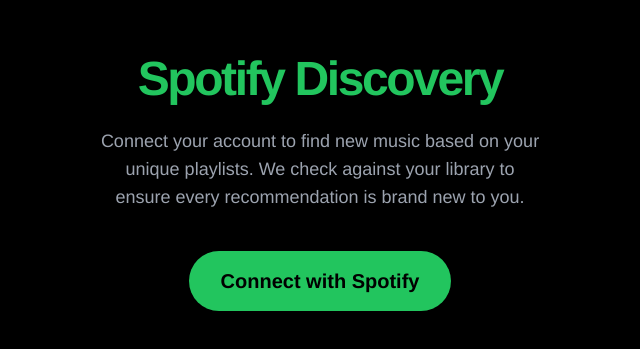
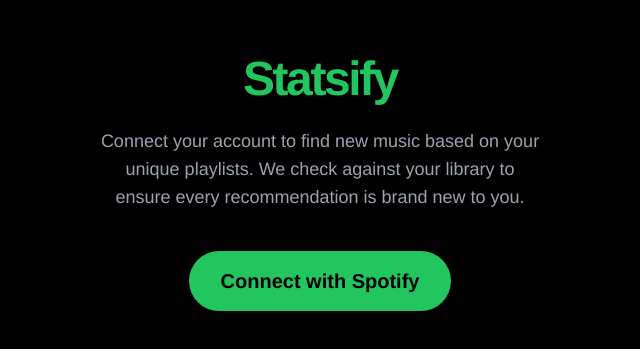
Before and after one commit to philipdonath299/spotapp, a React (Vite) app: page / in a window 1280 px wide. Shown: the part 201-550 px from the top of the page, without its empty margins (320-960 px from the left). Built offline with nearby package versions, Linux system fonts and the light colour scheme; no server answers.

Commit message:
Rebrand app to Statsify

```diff
--- a/index.html
+++ b/index.html
@@ -1,13 +1,16 @@
 <!doctype html>
 <html lang="en">
+
 <head>
   <meta charset="UTF-8" />
   <link rel="icon" type="image/svg+xml" href="/vite.svg" />
   <meta name="viewport" content="width=device-width, initial-scale=1.0" />
-    <title>spotapp</title>
+  <title>Statsify</title>
 </head>
+
 <body>
   <div id="root"></div>
   <script type="module" src="/src/main.jsx"></script>
 </body>
+
 </html>
--- a/package.json
+++ b/package.json
@@ -1,5 +1,5 @@
 {
-  "name": "spotapp",
+  "name": "statsify",
   "private": true,
   "version": "0.0.0",
   "type": "module",
--- a/src/pages/Login.jsx
+++ b/src/pages/Login.jsx
@@ -4,7 +4,7 @@
     return (
         <div className="flex flex-col items-center justify-center min-h-screen bg-black text-white p-4">
             <div className="text-center max-w-md">
-                <h1 className="text-5xl font-bold mb-6 text-green-500 tracking-tighter">Spotify Discovery</h1>
+                <h1 className="text-5xl font-bold mb-6 text-green-500 tracking-tighter">Statsify</h1>
                 <p className="text-gray-400 mb-10 text-lg">
                     Connect your account to find new music based on your unique playlists.
                     We check against your library to ensure every recommendation is brand new to you.
```
Lines whose indentation alone changed are shown as unchanged.
